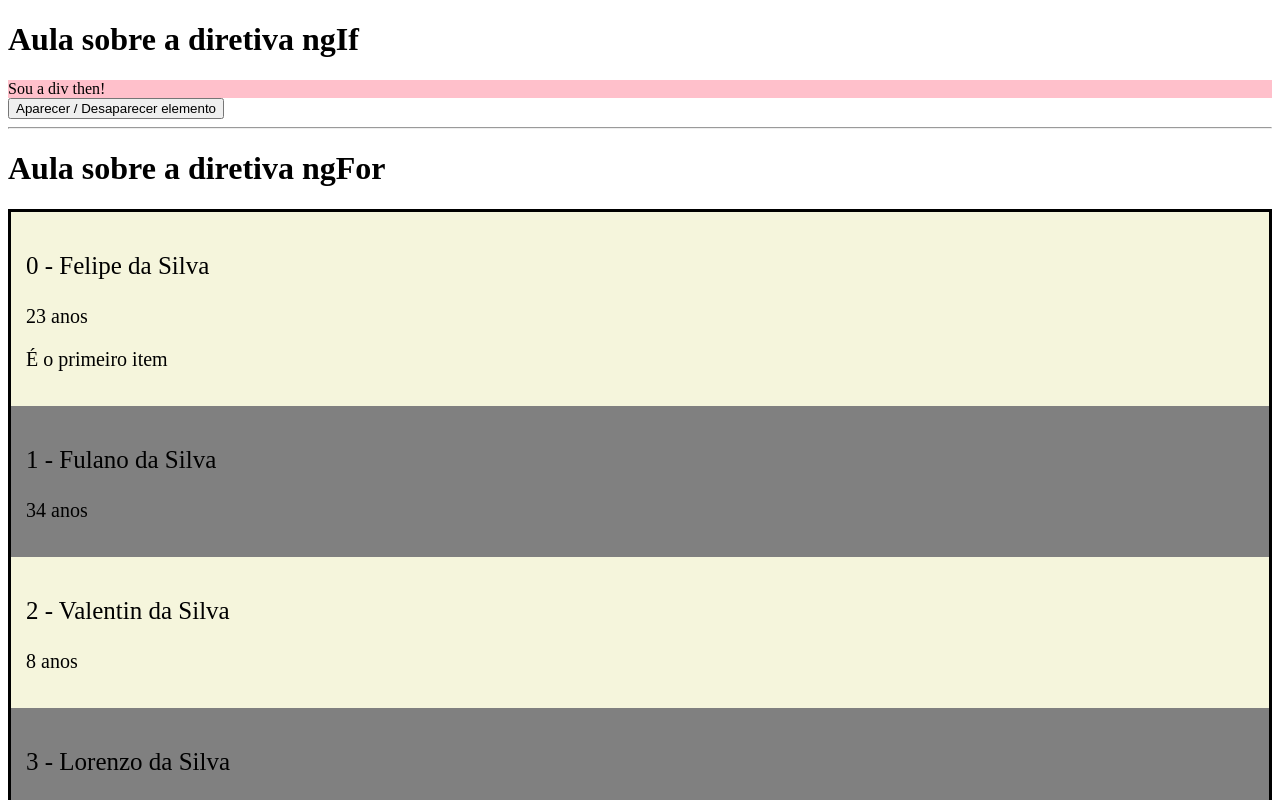
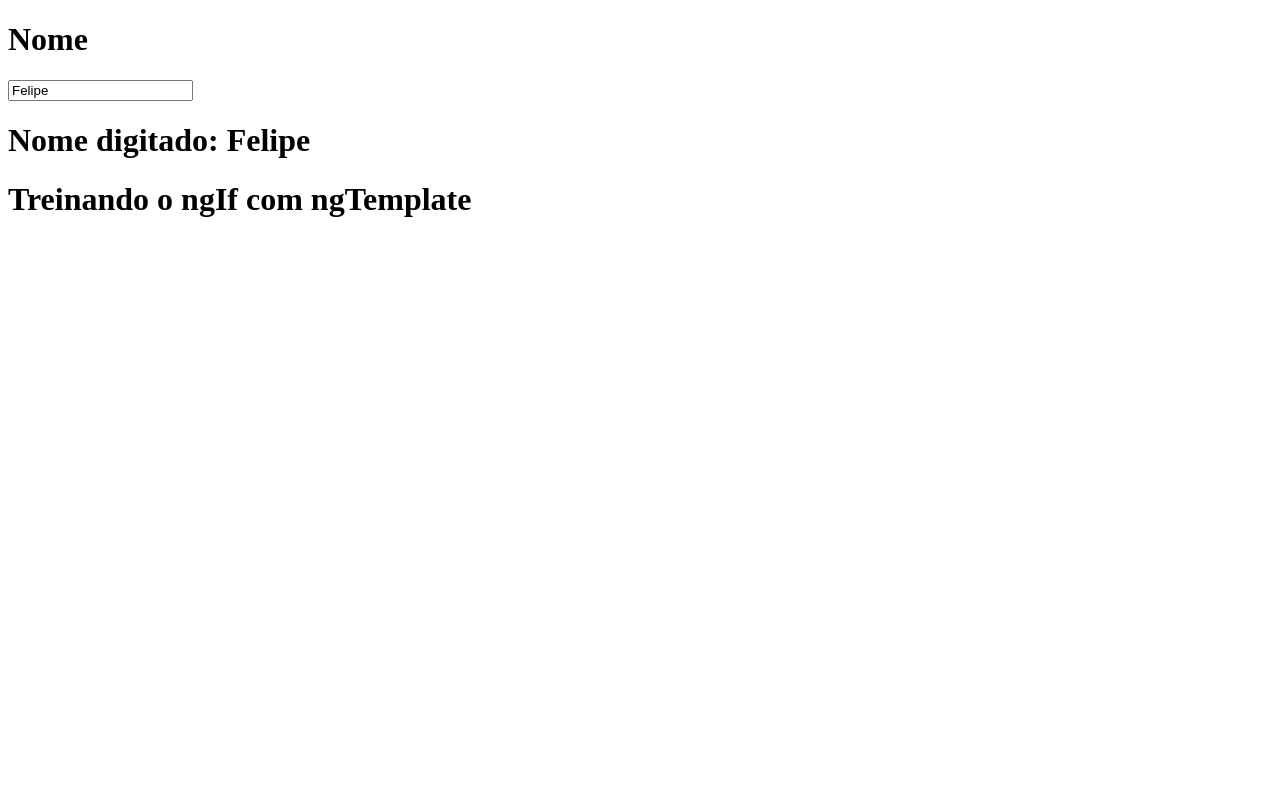
Before and after one commit to fefo1811/Fundamentos-Angular, an Angular app in the folder Diretivas/: page / in a window 1280 px wide. Shown: the top 800 px of the page. Built offline with nearby package versions, Linux system fonts and the light colour scheme.

Commit message:
Angular: Two-Way Data Binding

```diff
--- a/Diretivas/src/app/app.component.html
+++ b/Diretivas/src/app/app.component.html
@@ -1,5 +1,5 @@
 <!-- Aula sobre Two Way Data Binding -->
-<!-- <app-two-way></app-two-way> -->
+<app-two-way></app-two-way>
 
 <!-- Aula sobre diretiva ngIf -->
- <app-diretivas></app-diretivas>
+ <!-- <app-diretivas></app-diretivas> -->
--- a/Diretivas/src/app/components/two-way/two-way.component.html
+++ b/Diretivas/src/app/components/two-way/two-way.component.html
@@ -6,6 +6,16 @@
 
 <h1> Nome digitado: {{ name }} </h1>
 
+<div *ngIf="isTexto; else meuTesteTemplate ">
+    <h1> Treinando o ngIf com ngTemplate </h1>
+</div>
+
+<ng-template #meuTesteTemplate>
+    <h1> Exibindo o conteúdo do ng-template </h1>
+</ng-template>
+
+<!-- <button (click)="emitir()"> Clique aqui </button> -->
+
 <!-- [ngModel]="name"                            <--- Input
 (ngModelChange)="handleInputChange($event)"      <--- Output
 -->
--- a/Diretivas/src/app/components/two-way/two-way.component.ts
+++ b/Diretivas/src/app/components/two-way/two-way.component.ts
@@ -1,4 +1,4 @@
-import { Component } from '@angular/core';
+import { Component, EventEmitter, Input, Output } from '@angular/core';
 
 @Component({
   selector: 'app-two-way',
@@ -8,7 +8,42 @@ import { Component } from '@angular/core';
 export class TwoWayComponent {
   name: string = 'Felipe';
 
+
   handleInputChange(event: string) {
     this.name = event;
   }
+
+
+
+
+  // Treinando ngIf com ngTemplate
+  isTexto: boolean = true;
+
+  // showText() {
+  //   this.isTexto = !this.isTexto;
+  //   console.log(this.isTexto);
+  // }
+
+
+
+  // // Treinando @Input com Get e Set
+  // private _variavelPrivada: string = '';
+
+  // // Método SET
+  // @Input() set variavelPrivada(value: string) {
+  //   this._variavelPrivada = value;
+  // }
+
+
+  // // Método GET
+  // get variavelPrivada(): string {
+  //   return this._variavelPrivada;
+  // }
+
+  // // Treinando @output
+  // @Output() emissor = new EventEmitter<string>();
+  // emitir() {
+  //   this.emissor.emit(this.variavelPrivada);
+  // }
+
 }
```
